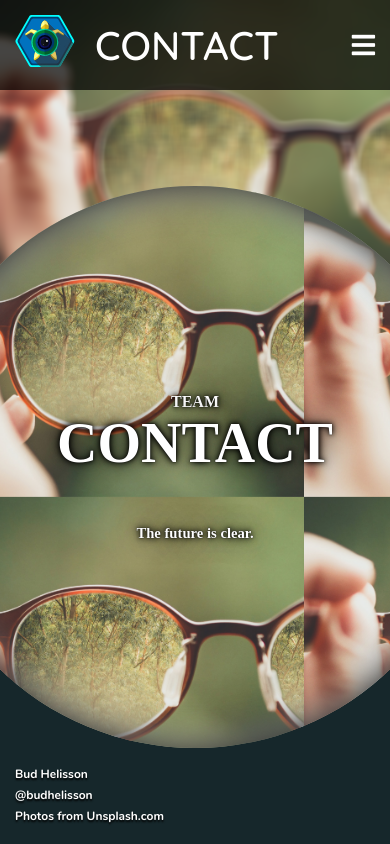
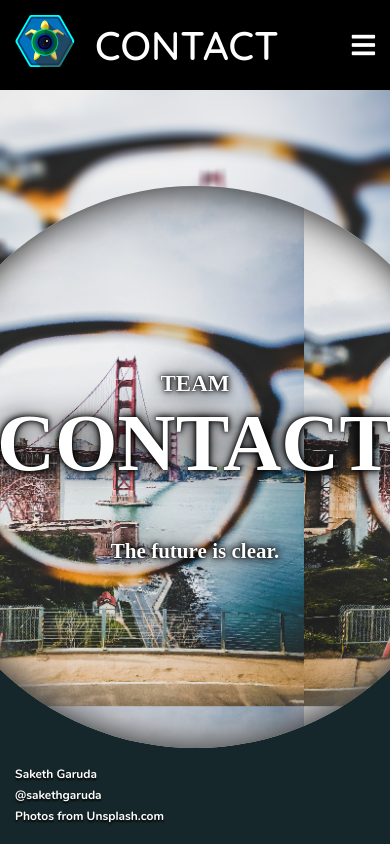
Before and after one commit to teamcontact/teamcontact.github.io, a plain HTML site: page index.html in a window 390 px wide. Shown: the top 844 px of the page. Drawn offline with Linux system fonts and the light colour scheme; no server answers; a web font is replaced by a local one.

Commit message:
(Tentative) mobile layout for index.

```diff
--- a/assets/css/style.css
+++ b/assets/css/style.css
@@ -1,3 +1,13 @@
+@viewport {
+    zoom: 1;
+    min-zoom: 1;
+}
+
+@-ms-viewport {
+    zoom: 1;
+    min-zoom: 1;
+}
+
 @font-face {
     font-family: 'Cabin';
     src: url('../fonts/Cabin-Regular.ttf');
@@ -66,11 +76,15 @@
 }
 
 @media only screen and (max-width: 1020px) {
+    nav {
+        background-color: black !important;
+    }
+
     .nav-links {
         display: none;
         width: 100%;
         position: absolute;
-        background-color: #fbfbfba6;
+        background-color: white;
         z-index: -1;
         left: 0;
         top: 90px;
@@ -298,13 +312,15 @@ section.footer img:hover {
 @media only screen and (max-width: 800px) {
     section.image-row {
         display: table-caption;
-        position: relative;
+        position: absolute;
         left: 50%;
+        transform: translateX(-50%);
     }
 
     section.footer img {
         display: inline-block;
         margin-top: 30%;
+        margin-right: 0%;
     }
 }
 
@@ -364,6 +380,7 @@ section#photo-info {
     position: absolute;
     bottom: 15px;
     left: 15px;
+    z-index: 51;
 }
 
 #photo-info span {
--- a/assets/javascript/index.js
+++ b/assets/javascript/index.js
@@ -1,19 +1,46 @@
 var ARM_SPEED = 1000;
 var ARM_DELAY = 4000;
-var FALLBACK_PHOTO = {
-    name: 'Bud Helisson',
-    profile: 'https://unsplash.com/@budhelisson',
-    url: '/assets/images/glasses.jpg',
-    username: 'budhelisson'
-};
+var PORTRAIT;
+var FALLBACK_PHOTO;
+var MOBILE;
 
 $(function() {
+    $(window).on('orientationchange', rerender);
+    render();
+});
+
+function rerender() {
+    render();
+    loadedFooter();
+}
+
+function constants() {
+    PORTRAIT = window.innerHeight > window.innerWidth;
+    FALLBACK_PHOTO = (!PORTRAIT) ?
+    {
+        name: 'Bud Helisson',
+        profile: 'https://unsplash.com/@budhelisson',
+        url: '/assets/images/glasses.jpg',
+        username: 'budhelisson'
+    } :
+    {
+        name: 'Saketh Garuda',
+        profile: 'https://unsplash.com/@sakethgaruda',
+        url: '/assets/images/glasses_portrait.jpg',
+        username: 'sakethgaruda'
+    };
+    MOBILE = /Mobi/.test(navigator.userAgent);
+}
+
+function render() {
+    constants();
+
     $('canvas').hide();
     $(document.body).css('padding-top', window.innerHeight + 'px');
 
     var $focus = $('#landing-focus');
     $focus.hide();
-    var $landing = $('#landing-background').add($('#fallback-background'));
+    var $landing = $('#landing-background').add($('#fallback-background')).add($('#landing'));
     $landing.attr('width', window.innerWidth);
     $landing.attr('height', window.innerHeight);
 
@@ -37,17 +64,21 @@ $(function() {
         .css('left', focusLeft)
         .css('top', focusTop);
 
+    $('.small-title').css('font-size', 0.0408163265 * focusHeight + 'px');
+    $('.big-title').css('font-size', 0.142857143 * focusHeight + 'px');
+    $('.contact-blurb').css('font-size', 0.037414949 * focusHeight + 'px');
+
     $('.nav-mobile').click(function() {
         var $bars = $(this);
         if ($bars.is('.clicked')) {
             $bars.removeClass('clicked');
-            $('.nav-links').slideUp();
+            $('.nav-links').hide();
         } else {
             $bars.addClass('clicked');
-            $('.nav-links').slideDown();
+            $('.nav-links').show();
         }
     });
-});
+}
 
 function drawAndBlurImage(canvas, image, photoData, tile) {
     var $focus = $('#landing-focus');
@@ -71,7 +102,7 @@ function drawAndBlurImage(canvas, image, photoData, tile) {
         }
     }
 
-    boxBlurCanvasRGB(canvas, 0, 0, window.innerWidth, window.innerHeight, 5, 1);
+    boxBlurCanvasRGB(canvas, 0, 0, window.innerWidth, window.innerHeight, (MOBILE) ? 1 : 5, 1);
 
     if (photoData === undefined) return;
     $focus.css('background-image', 'url(' + photoData.url + ')');
@@ -110,14 +141,17 @@ function getElementTransform(elem) {
 
 function getBackgroundPhoto(callback) {
     var existingPhotos = Cookies.get('background-29');
+    var orientation = Cookies.get('portrait');
 
-    if (existingPhotos === undefined) {
+    console.log(orientation);
+
+    if (existingPhotos === undefined || orientation !== PORTRAIT.toString()) {
         console.log('no cached photos, using ajax.');
         $.ajax({
             cache: false,
             data: {
                 count: 30,
-                orientation: (window.innerHeight > window.innerWidth) ? 'portrait' : 'landscape',
+                orientation: (PORTRAIT) ? 'portrait' : 'landscape',
                 query: 'color lens'
             },
             headers: {
@@ -139,6 +173,7 @@ function getBackgroundPhoto(callback) {
 
                     photos.push(photo);
                     Cookies.set('background-' + i, JSON.stringify(photo), { expires: 1 / 24 });
+                    Cookies.set('portrait', PORTRAIT.toString(), { expires: 1 / 24 });
                 }
 
                 callback(photos[Math.floor(Math.random() * 30)]);
@@ -152,6 +187,11 @@ function getBackgroundPhoto(callback) {
     }
 }
 
+function loadedFooter() {
+    if (PORTRAIT) $('footer').css('margin-top', $('section.image-row').innerHeight() + 40);
+    else $('footer').css('margin-top', '40px');
+}
+
 function _refreshBackgrounds() {
     for (var cookie in Cookies.get()) {
         Cookies.remove(cookie);
--- a/index.html
+++ b/index.html
@@ -1,7 +1,7 @@
 <!DOCTYPE html>
     <head>
         <title>Team CONTACT | Index</title>
-        <meta name="viewport" content="width=device-width, initial-scale=1" />
+        <meta name="viewport" content="width=device-width, minimum-scale=1, initial-scale=1" />
         <link rel="icon" type="image/x-icon" href="./favicon.ico" />
         <link rel="stylesheet" href="./assets/css/style.css" />
         <link rel="stylesheet" href="https://use.fontawesome.com/releases/v5.1.1/css/all.css" integrity="sha384-O8whS3fhG2OnA5Kas0Y9l3cfpmYjapjI0E4theH4iuMD+pLhbf6JI0jIMfYcK3yZ" crossorigin="anonymous">
@@ -233,7 +233,7 @@
             <section class="image-row">
               <a href="http://gemstone.umd.edu/"><img src="./assets/images/g_honors_college.png" height="100" /></a>
               <img src="./assets/images/contact-logo.svg" width="110" alt="Contact logo" />
-              <a href="http://www.honors.umd.edu"><img src="./assets/images/honors-college.png" height="100" /></a>
+              <a href="http://www.honors.umd.edu"><img src="./assets/images/honors-college.png" height="100" onload="loadedFooter()" /></a>
             </section>
             <footer>
               Team CONTACT conducts its research as part of the Gemstone Honors Program, an experience by the University of Maryland Honors College.
```
Also changed, not shown: assets/images/glasses_portrait.jpg (added).
